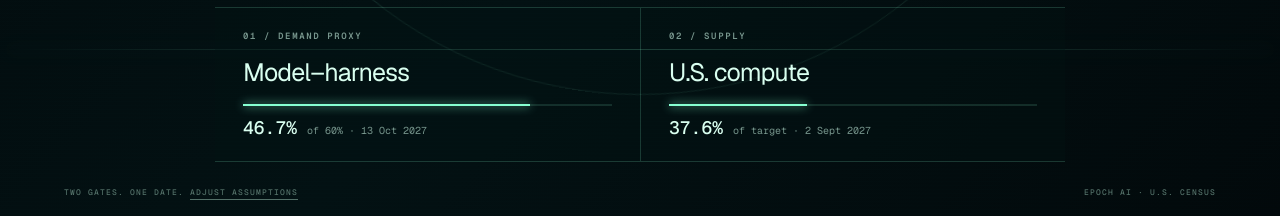
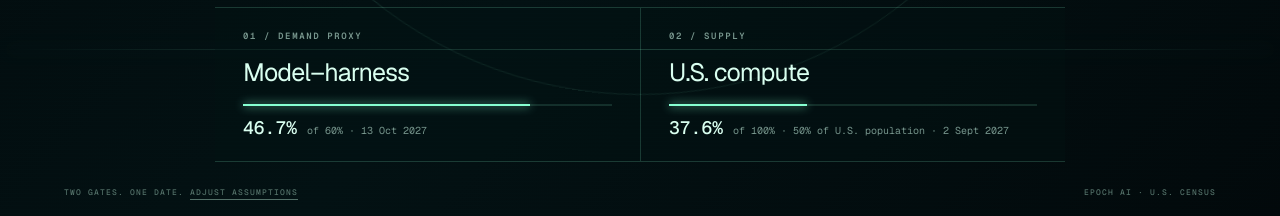
Before and after one commit to buwilliams/diffuse-personal-ai, a Next.js app: page / in a window 1280 px wide. Shown: the part 640-856 px from the top of the page. Built offline with nearby package versions, Linux system fonts and the light colour scheme.

Commit message:
Normalize compute supply gate to 100 percent

```diff
--- a/app/page.tsx
+++ b/app/page.tsx
@@ -12,6 +12,7 @@ const TOKENS_PER_H100E_DAY_M = 79.79328;
 const BASE_COMPUTE_ACCELERATION = -0.0311262;
 const BASE_CAPABILITY_ACCELERATION_PP = -0.4421575;
 const BASE_NEXT_COMPUTE_VELOCITY = Math.log2(18.127258 / 13.524006);
+const SUPPLY_THRESHOLD = 100;
 
 const CAPABILITY_CURVE = [
   ['2026-08-26', 46.6619285013],
@@ -763,7 +764,7 @@ export default function Home() {
     const capabilityCrossing = findCrossing((timestamp) =>
       capabilityAt(timestamp, inputs) >= inputs.capabilityThreshold);
     const computeCrossing = findCrossing((timestamp) =>
-      supportedUsersAt(timestamp, inputs) >= targetUsersM);
+      supportedUsersAt(timestamp, inputs) / targetUsersM * 100 >= SUPPLY_THRESHOLD);
     const target = capabilityCrossing && computeCrossing
       ? new Date(Math.max(capabilityCrossing.getTime(), computeCrossing.getTime()))
       : null;
@@ -818,14 +819,15 @@ export default function Home() {
       title: 'Compute report card',
       current: `${projection.computeProgress.toFixed(1)}%`,
       grade: grade(projection.computeProgress),
-      threshold: `${projection.targetUsersM.toFixed(1)}M users`,
+      threshold: `${SUPPLY_THRESHOLD}%`,
       crossing: computeDate,
-      note: 'The live scenario translates operational H100-equivalents into supported users using your population, workload, serving-efficiency, and acceleration settings.',
+      note: 'The supply gate clears at 100% of the selected population target. Changing the population share changes how many users that threshold represents.',
       href: '/reports/personal-ai-compute-report-card.xlsx',
       rows: [
+        ['Supply threshold', `${SUPPLY_THRESHOLD}%`],
+        ['Population target', `${inputs.coverageThreshold.toFixed(0)}% of U.S. · ${projection.targetUsersM.toFixed(1)}M users`],
         ['Current U.S. H100e', `${inputs.currentComputeM.toFixed(2)}M`],
         ['Supported users', `${projection.currentSupportedM.toFixed(1)}M`],
-        ['Target users', `${projection.targetUsersM.toFixed(1)}M`],
         ['Compute acceleration', `${inputs.computeAcceleration.toFixed(2)}× baseline`],
         ['Projected crossing', computeDate],
       ],
@@ -841,10 +843,10 @@ export default function Home() {
     { label: 'Crossing', value: reports.capability.crossing },
     { label: 'Accel. multiplier', value: `${inputs.capabilityAcceleration.toFixed(2)}×` },
   ] : [
-    { label: 'Supported users', value: `${projection.currentSupportedM.toFixed(1)}M` },
-    { label: 'Target users', value: reports.compute.threshold },
+    { label: 'Supply threshold', value: reports.compute.threshold },
+    { label: 'Population target', value: `${inputs.coverageThreshold.toFixed(0)}% · ${projection.targetUsersM.toFixed(1)}M` },
     { label: 'Crossing', value: reports.compute.crossing },
-    { label: 'Progress', value: reports.compute.current },
+    { label: 'Current progress', value: reports.compute.current },
   ];
 
   return (
@@ -896,7 +898,7 @@ export default function Home() {
           <span className="gate-index">02 / supply</span>
           <span className="gate-name">U.S. compute</span>
           <span className="gate-meter"><i style={{ width: `${projection.computeProgress}%` }} /></span>
-          <span className="gate-stats"><b>{projection.computeProgress.toFixed(1)}%</b><em>of target · {computeDate}</em></span>
+          <span className="gate-stats"><b>{projection.computeProgress.toFixed(1)}%</b><em>of {SUPPLY_THRESHOLD}% · {inputs.coverageThreshold.toFixed(0)}% of U.S. population · {computeDate}</em></span>
           <span className="open-label">Open report ↗</span>
         </button>
       </section>
@@ -936,7 +938,7 @@ export default function Home() {
               <fieldset>
                 <legend>U.S. compute supply</legend>
                 <ControlField label="Population" note="Addressable U.S. population" value={inputs.populationM} min={250} max={450} step={0.1} suffix="M" onChange={(value) => update('populationM', value)} />
-                <ControlField label="Population served" note="Supply threshold" value={inputs.coverageThreshold} min={10} max={100} step={1} suffix="%" decimals={0} onChange={(value) => update('coverageThreshold', value)} />
+                <ControlField label="Population target" note="Share represented by the 100% supply threshold" value={inputs.coverageThreshold} min={10} max={100} step={1} suffix="%" decimals={0} onChange={(value) => update('coverageThreshold', value)} />
                 <ControlField label="Current compute" note="Operational U.S. H100e" value={inputs.currentComputeM} min={5} max={50} step={0.1} suffix="M" onChange={(value) => update('currentComputeM', value)} />
                 <ControlField label="Compute acceleration" note="1× = −0.031 log₂/q²" value={inputs.computeAcceleration} min={0} max={2} step={0.05} suffix="×" decimals={2} onChange={(value) => update('computeAcceleration', value)} />
                 <ControlField label="Agent workload" note="Compute-equivalent tokens/user/day" value={inputs.workloadM} min={5} max={50} step={0.25} suffix="M" decimals={2} onChange={(value) => update('workloadM', value)} />
```
